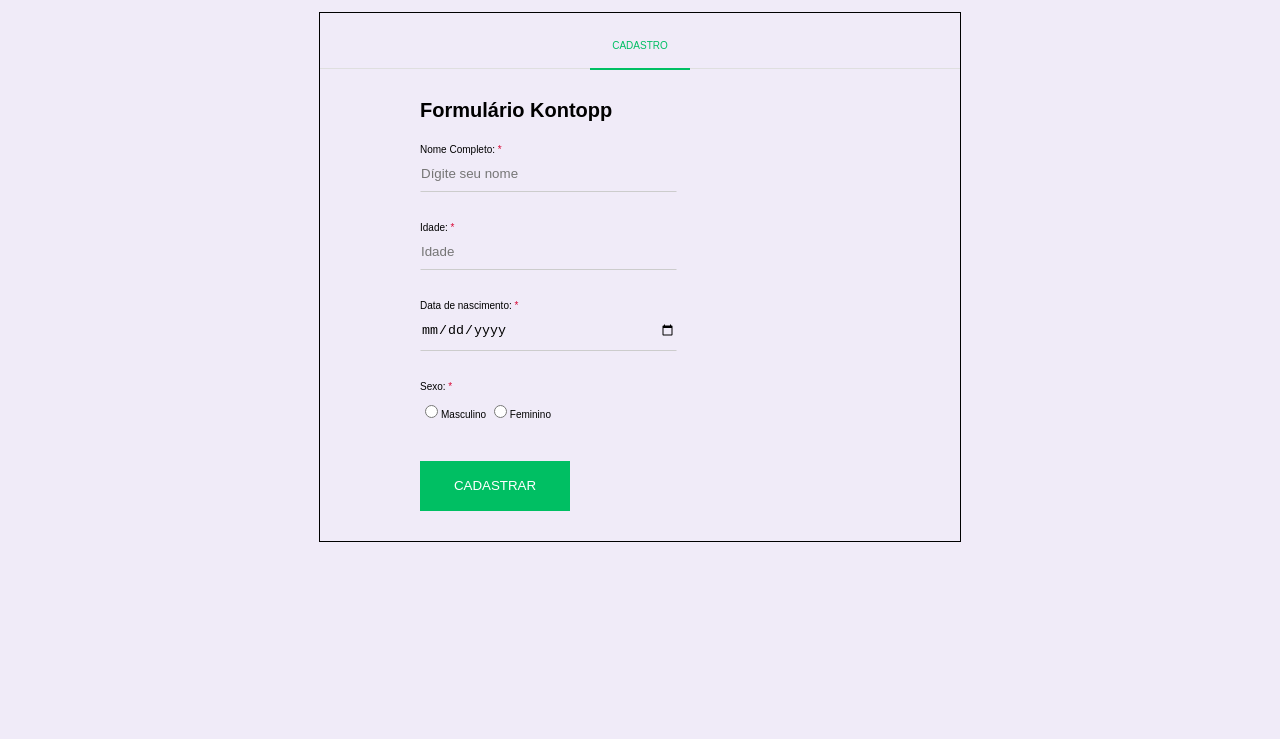
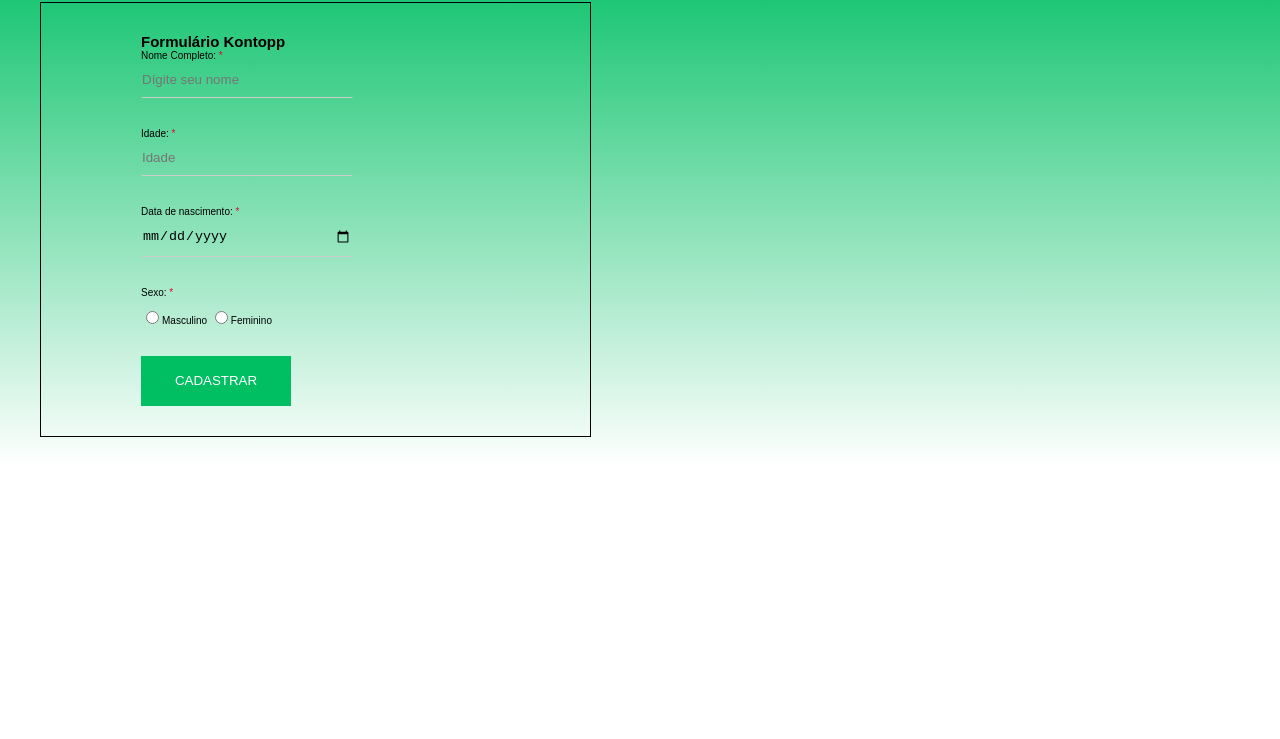
Before and after one commit to Carloshpjacinto/Sistema-de-cadastro-de-funcionarios, a plain HTML site: page front-end/index.html in a window 1280 px wide. Shown: the part 61-800 px from the top of the page. Drawn offline with Linux system fonts and the light colour scheme; a web font is replaced by a local one.

Commit message:
Atualizando cor do body do site

```diff
--- a/front-end/css/styles.css
+++ b/front-end/css/styles.css
@@ -1,3 +1,10 @@
+:root{
+
+    --cor-defaut: #00bf63;
+
+    --cor-white: #ffffff;
+
+}
 
 html{
 
@@ -9,16 +16,15 @@ body {
 
     margin: 0;
     padding: 0;
-    font-family: Arial, Helvetica, sans-serif;
-    background-color: #f0ebf8;
+    font-family: "SUSE", sans-serif;
+    background: linear-gradient(360deg, var(--cor-white), var(--cor-defaut)), var(--cor-white);
+    background-repeat: no-repeat;
 
 }
 
-/* Cabeçalho da página */
-header {
+main{
 
-    background-color: #00bf63;
-
+    margin: 1rem 2rem 3rem 4rem;
 }
 
     #logo{
@@ -28,16 +34,19 @@ header {
 
     }
 
+form{
+
+    display: flex;
+    flex-direction: column;
+
+}
+
 /* Formulário */
 .form-container {
 
     background-color: #ffffff00;
     border: .1rem solid;
-    width: 50%;
-    margin-left: auto;
-    margin-right: auto;
-    position: relative;
-    top: 2rem;
+    width: 45%;
 
 }
 
--- a/front-end/index.html
+++ b/front-end/index.html
@@ -5,8 +5,11 @@
     <meta charset="UTF-8">
     <meta name="viewport" content="width=device-width, initial-scale=1.0">
     <meta http-equiv="X-UA-Compatible" content="ie=edge">
+    <link rel="preconnect" href="https://fonts.googleapis.com">
+    <link rel="preconnect" href="https://fonts.gstatic.com" crossorigin>
+    <link href="https://fonts.googleapis.com/css2?family=SUSE:wght@100..800&display=swap" rel="stylesheet">
+    <link rel="stylesheet" href="css/styles.css">
     <title>Cadastro Kontopp</title>
-    <link rel="stylesheet" href="css/styles.css">
     <script src="JS/index.js" defer></script>
 </head>
 
@@ -20,41 +23,49 @@
 
     </header>
 
-    <div class="container">
+    <main class="container">
 
-        <div class="form-container">
-            <div class="form-header">
-                <p>Cadastro</p>
-            </div>
-            <div class="form-body">
+        <section class="form-container">
+
+            <form class="form-body">
+
                 <h1 class="form-title">Formulário Kontopp</h1>
-                <br>
-                <br>
-                <form id = "form" action="">
+
+                <div id = "form" action="">
+
                     <div class="box-input">
                         <label for="NameUser">Nome Completo: <span class="required-field">*</span></label>
                         <input type="text" id="NameUser" name="NameUser" class="block" minlength="1" maxlength="40" required placeholder="Dígite seu nome">
                     </div>
+
                     <div class="box-input">
                         <label for="AgeUser">Idade: <span class="required-field">*</span></label>
                         <input type="number" id="AgeUser" name="AgeUser" class="block" placeholder="Idade">
                     </div>
+
                     <div class="box-input">
                         <label for="date_birth">Data de nascimento: <span class="required-field">*</span></label>
                         <input type="date" id="dateBirth" name="dateBirth" class="block">
                     </div>
+
                     <div class="box-input">
                         <p>Sexo: <span class="required-field">*</span></p>
                         <input type="radio" id="masculine" name="usersGender"><label for="masculine">Masculino</label>
                         <input type="radio" id="feminine" name="usersGender"><label for="feminine">Feminino</label>
                     </div>
-                    <br>
+
                     <div>
                         <button class="btn-submit">Cadastrar</button>
                     </div>
-                </form>
-            </div>
-        </div>
-    </div>
+
+                </div>
+
+            </form>
+
+        </section>
+
+    </main>
+
 </body>
+
 </html>
```
